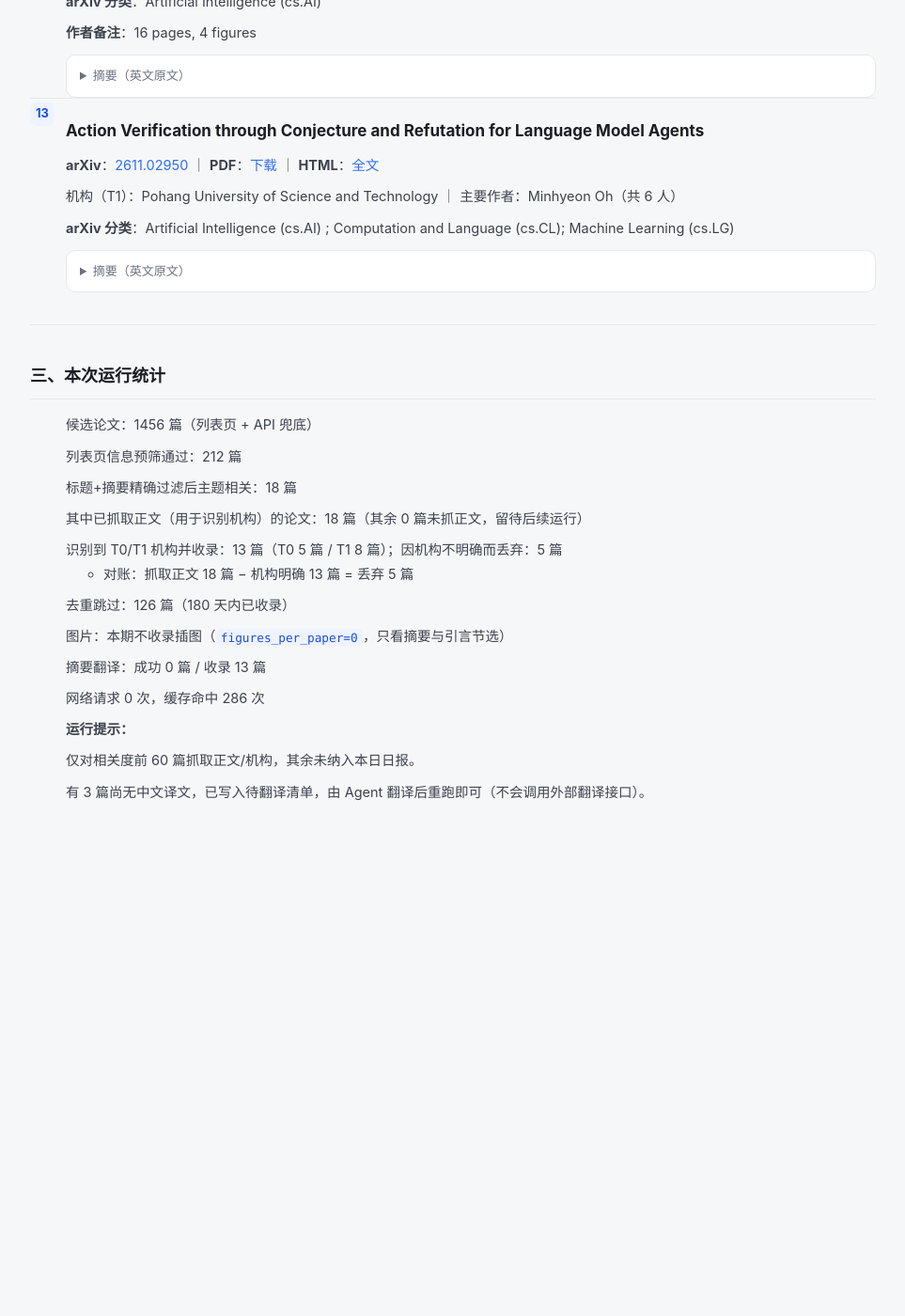
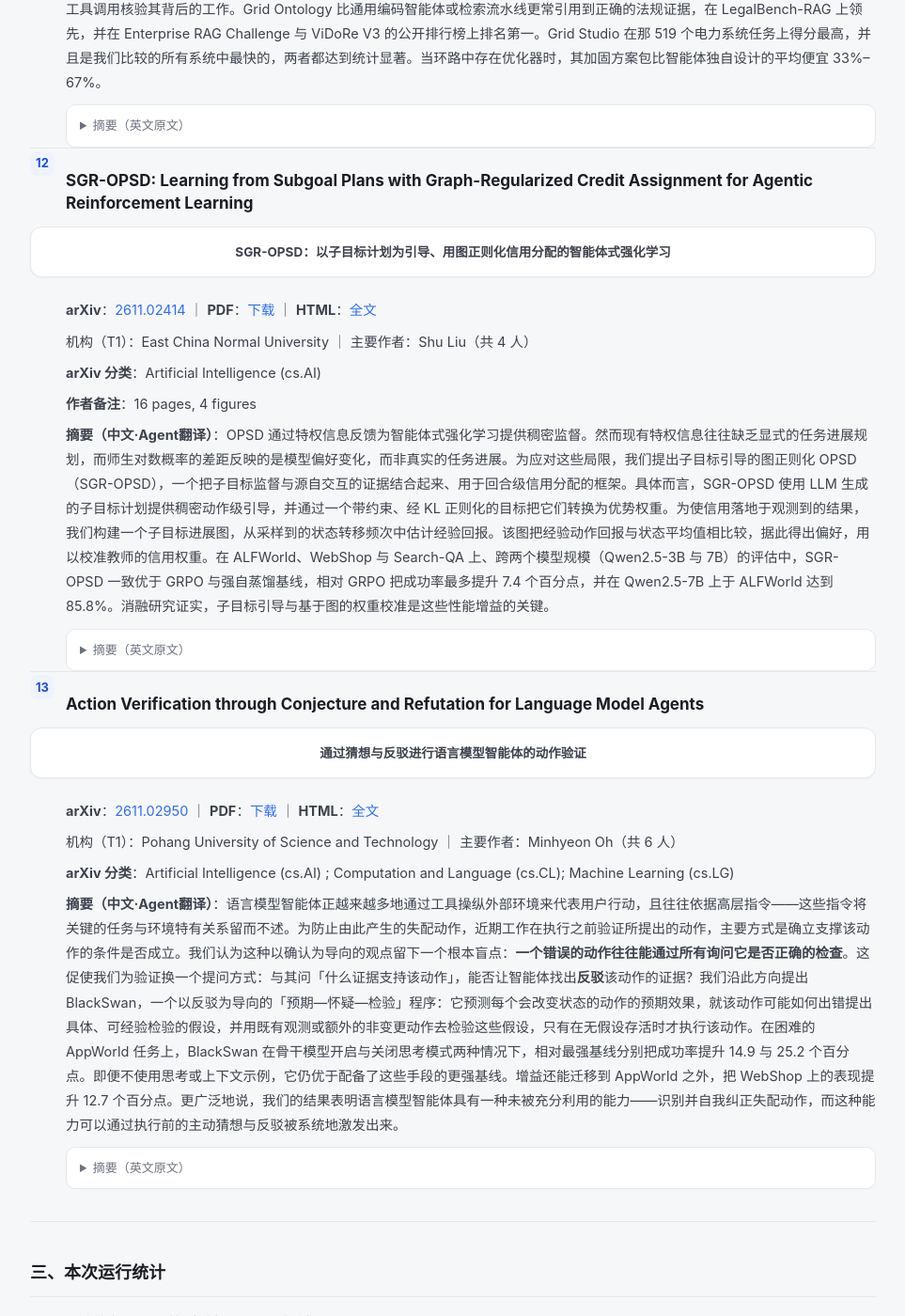
Before and after one commit to isaacveg/mas-daily, a Jekyll site: the page built from daily/2026-11-04.md, in a window 1280 px wide and 1400 px high, scrolled down 7631 px. Shown: the whole window at 94% size, without its empty margins (158-1121 px from the left). Built offline with Jekyll 4.4.1, drawn with Linux system fonts in a browser that asks for light colours; before the commit the page ends 8502 px from its top, so only the background shows below that; some of the changed text lies outside the part shown.

Commit message:
report: 更新 2026-11-04 日报

```diff
--- a/daily/2026-11-04.md
+++ b/daily/2026-11-04.md
@@ -125,9 +125,12 @@ Self-evolving agents accumulate experience from task streams, but existing frame
 
 #### <span data-idx="6"></span>AgentPRO: Coordinating Compiler Optimizations for LLM Agent Workflows
 
+> **AgentPRO：为 LLM 智能体工作流协调编译器优化**
+
 - **arXiv**：[2611.00628](https://arxiv.org/abs/2611.00628) ｜ **PDF**：[下载](https://arxiv.org/pdf/2611.00628) ｜ **HTML**：[全文](https://arxiv.org/html/2611.00628v1)
 - 机构（T1）：University of Leeds ｜ 主要作者：Jie Ren（共 2 人）
 - **arXiv 分类**：Software Engineering (cs.SE)
+- **摘要（中文·Agent翻译）**：LLM 智能体反复回到模型去生成动作并解释工具结果，由此带来重复的上下文处理与生成开销。然而执行一个动作所需的值，并不需要被模型观测到才能生成该动作。这一区分为优化创造了机会：重新审视「哪些模型决策是必要的」，以及它们之间所做的工作。我们提出 AgentPRO，一个在「执行信息逐步可得」的过程中优化智能体工作流的编译器框架。AgentPRO 把计划中的职责、生成区域与具体操作组织成一种分层表示，从而把执行依赖与生成所需的观测区分开来。区域变换把相容的职责合并为更少的模型请求，而操作变换则减少冗余的上下文与工具工作。这些作用域之间存在交互：消除一次冗余读取，可能同时移除原本把生成区域隔开的一项观测要求。AgentPRO 借助初始计划、当前观测与历史执行剖面，通过即时式、自适应式与剖面引导式优化来协调这些变换。运行期守卫检查依赖状态的假设并保留回退路径。我们为 AppWorld 智能体实现了受守卫的工作流变换。在按历史基线成功执行挑选出的 115 个任务上，自动化的 AgentPRO 相对这些基线把「全部尝试」的平均词元消耗降低 41.85%、平均组件时间降低 6.61%，并在 115 个任务中成功完成 110 个。
 
 <details>
 <summary>摘要（英文原文）</summary>
@@ -229,10 +232,13 @@ Connecting new generation and demand to the grid depends on two scarce skills: c
 
 #### <span data-idx="12"></span>SGR-OPSD: Learning from Subgoal Plans with Graph-Regularized Credit Assignment for Agentic Reinforcement Learning
 
+> **SGR-OPSD：以子目标计划为引导、用图正则化信用分配的智能体式强化学习**
+
 - **arXiv**：[2611.02414](https://arxiv.org/abs/2611.02414) ｜ **PDF**：[下载](https://arxiv.org/pdf/2611.02414) ｜ **HTML**：[全文](https://arxiv.org/html/2611.02414v1)
 - 机构（T1）：East China Normal University ｜ 主要作者：Shu Liu（共 4 人）
 - **arXiv 分类**：Artificial Intelligence (cs.AI)
 - **作者备注**：16 pages, 4 figures
+- **摘要（中文·Agent翻译）**：OPSD 通过特权信息反馈为智能体式强化学习提供稠密监督。然而现有特权信息往往缺乏显式的任务进展规划，而师生对数概率的差距反映的是模型偏好变化，而非真实的任务进展。为应对这些局限，我们提出子目标引导的图正则化 OPSD（SGR-OPSD），一个把子目标监督与源自交互的证据结合起来、用于回合级信用分配的框架。具体而言，SGR-OPSD 使用 LLM 生成的子目标计划提供稠密动作级引导，并通过一个带约束、经 KL 正则化的目标把它们转换为优势权重。为使信用落地于观测到的结果，我们构建一个子目标进展图，从采样到的状态转移频次中估计经验回报。该图把经验动作回报与状态平均值相比较，据此得出偏好，用以校准教师的信用权重。在 ALFWorld、WebShop 与 Search-QA 上、跨两个模型规模（Qwen2.5-3B 与 7B）的评估中，SGR-OPSD 一致优于 GRPO 与强自蒸馏基线，相对 GRPO 把成功率最多提升 7.4 个百分点，并在 Qwen2.5-7B 上于 ALFWorld 达到 85.8%。消融研究证实，子目标引导与基于图的权重校准是这些性能增益的关键。
 
 <details>
 <summary>摘要（英文原文）</summary>
@@ -244,9 +250,12 @@ OPSD provides dense supervision for agentic reinforcement learning through privi
 
 #### <span data-idx="13"></span>Action Verification through Conjecture and Refutation for Language Model Agents
 
+> **通过猜想与反驳进行语言模型智能体的动作验证**
+
 - **arXiv**：[2611.02950](https://arxiv.org/abs/2611.02950) ｜ **PDF**：[下载](https://arxiv.org/pdf/2611.02950) ｜ **HTML**：[全文](https://arxiv.org/html/2611.02950v1)
 - 机构（T1）：Pohang University of Science and Technology ｜ 主要作者：Minhyeon Oh（共 6 人）
 - **arXiv 分类**：Artificial Intelligence (cs.AI) ; Computation and Language (cs.CL); Machine Learning (cs.LG)
+- **摘要（中文·Agent翻译）**：语言模型智能体正越来越多地通过工具操纵外部环境来代表用户行动，且往往依据高层指令——这些指令将关键的任务与环境特有关系留而不述。为防止由此产生的失配动作，近期工作在执行之前验证所提出的动作，主要方式是确立支撑该动作的条件是否成立。我们认为这种以确认为导向的观点留下一个根本盲点：**一个错误的动作往往能通过所有询问它是否正确的检查**。这促使我们为验证换一个提问方式：与其问「什么证据支持该动作」，能否让智能体找出**反驳**该动作的证据？我们沿此方向提出 BlackSwan，一个以反驳为导向的「预期—怀疑—检验」程序：它预测每个会改变状态的动作的预期效果，就该动作可能如何出错提出具体、可经验检验的假设，并用既有观测或额外的非变更动作去检验这些假设，只有在无假设存活时才执行该动作。在困难的 AppWorld 任务上，BlackSwan 在骨干模型开启与关闭思考模式两种情况下，相对最强基线分别把成功率提升 14.9 与 25.2 个百分点。即便不使用思考或上下文示例，它仍优于配备了这些手段的更强基线。增益还能迁移到 AppWorld 之外，把 WebShop 上的表现提升 12.7 个百分点。更广泛地说，我们的结果表明语言模型智能体具有一种未被充分利用的能力——识别并自我纠正失配动作，而这种能力可以通过执行前的主动猜想与反驳被系统地激发出来。
 
 <details>
 <summary>摘要（英文原文）</summary>
@@ -273,4 +282,3 @@ Language model agents increasingly act on users' behalf by manipulating external
 
 **运行提示：**
 - 仅对相关度前 60 篇抓取正文/机构，其余未纳入本日日报。
-- 有 3 篇尚无中文译文，已写入待翻译清单，由 Agent 翻译后重跑即可（不会调用外部翻译接口）。
```
Also changed, not shown: other parts of daily/2026-11-04.md (+1 -1 lines).
